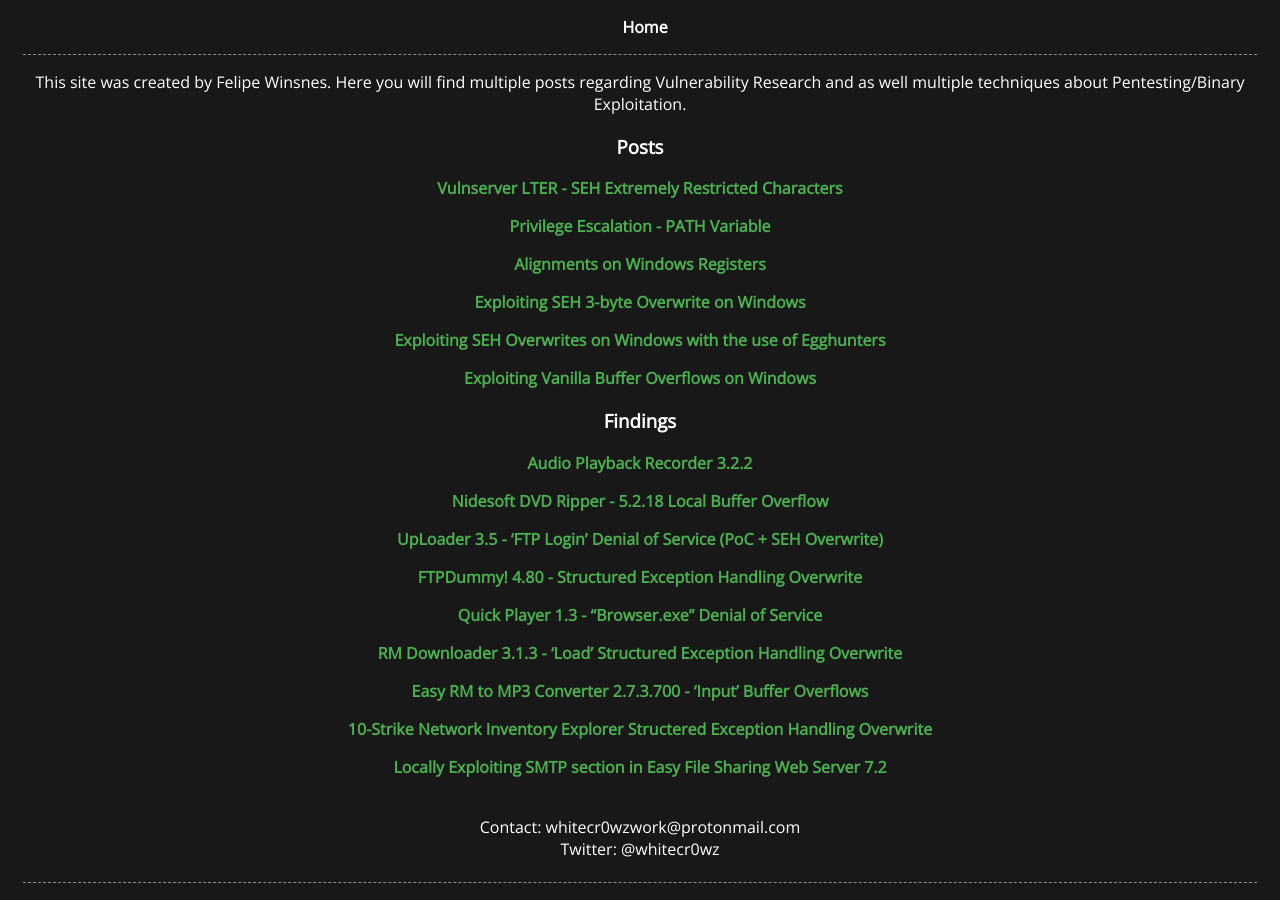
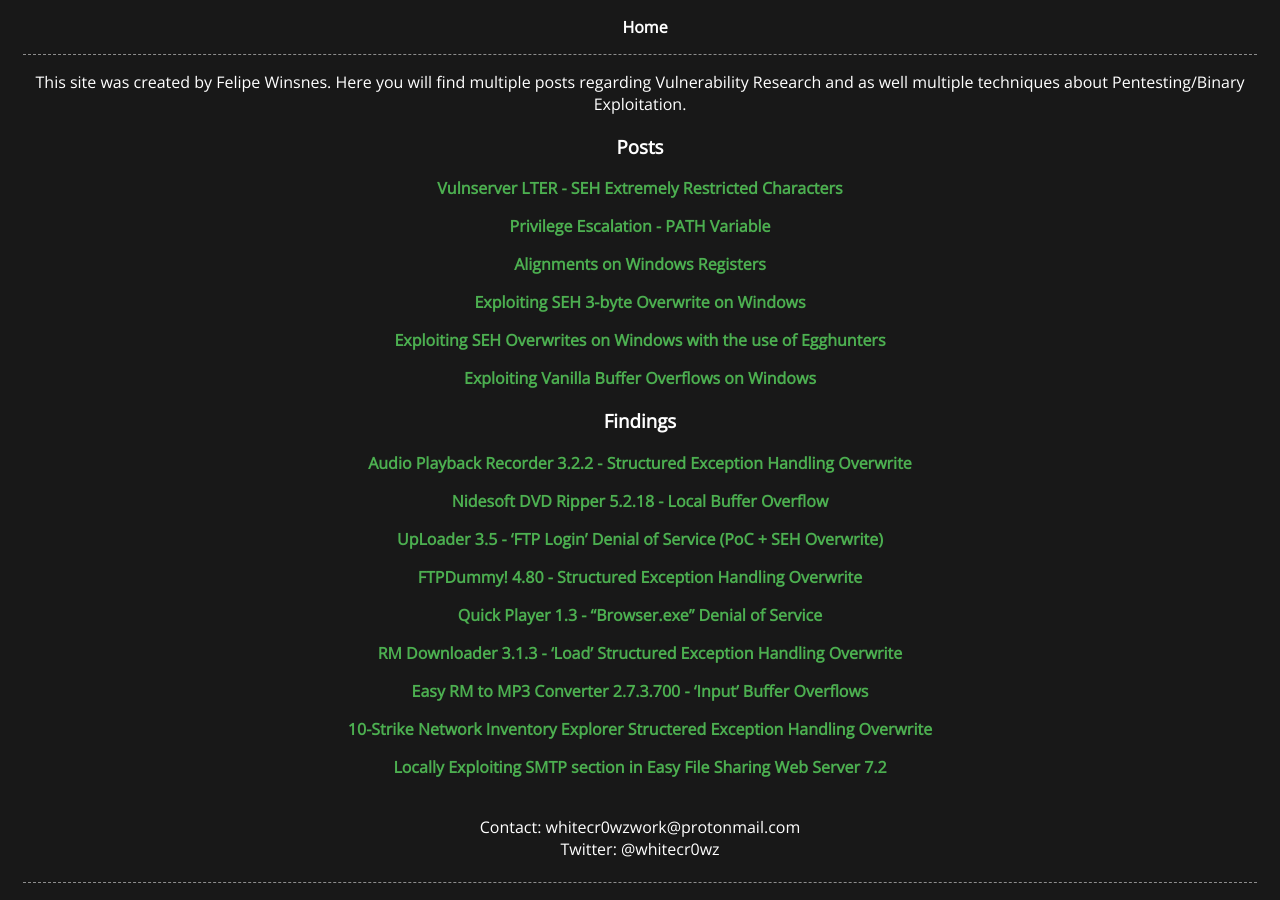
Before and after one commit to whitecr0wz/whitecr0wz.github.io, a Jekyll site: the page built from index.md, in a window 1280 px wide. Built offline with Jekyll 4.4.1, drawn with Linux system fonts in a browser that asks for light colours.

Commit message:
Update index.md

```diff
--- a/index.md
+++ b/index.md
@@ -19,9 +19,9 @@
 
 
 ### Findings
-[Audio Playback Recorder 3.2.2](https://whitecr0wz.github.io/posts/Audio-Playback-Recorder/)
+[Audio Playback Recorder 3.2.2 - Structured Exception Handling Overwrite](https://whitecr0wz.github.io/posts/Audio-Playback-Recorder/)
 
-[Nidesoft DVD Ripper - 5.2.18 Local Buffer Overflow](https://whitecr0wz.github.io/posts/DVD-Ripper/)
+[Nidesoft DVD Ripper 5.2.18 - Local Buffer Overflow](https://whitecr0wz.github.io/posts/DVD-Ripper/)
 
 [UpLoader 3.5 - 'FTP Login' Denial of Service (PoC + SEH Overwrite)](https://whitecr0wz.github.io/posts/Uploader-SEH/)
 
```
